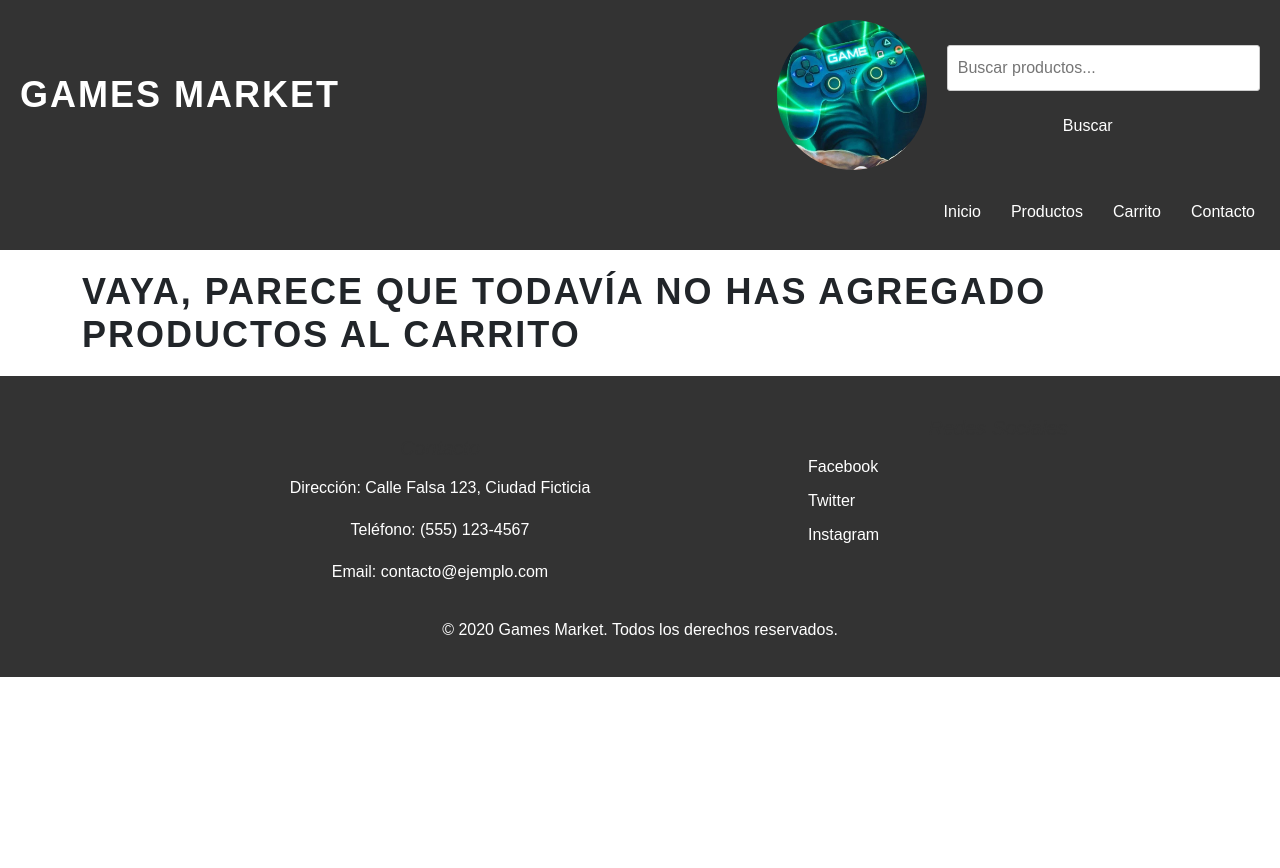
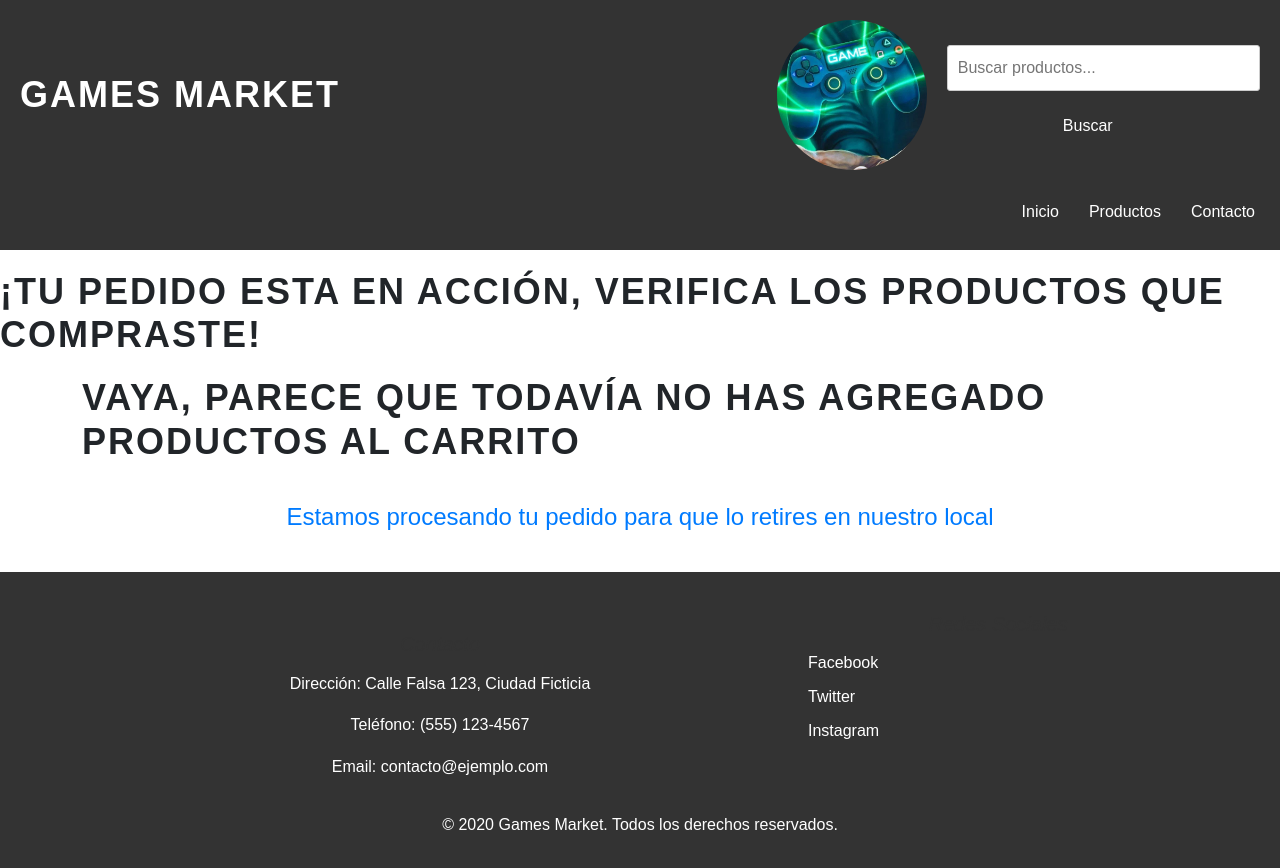
Before and after one commit to santymoreschi/1erPreEntregaJS-Moreschi, a plain HTML site: page pages/carrito.html in a window 1280 px wide. Before the commit the page ends 800 px from the top, so only its background shows below. Drawn offline with nearby package versions, Linux system fonts and the light colour scheme.

Commit message:
tercer PreEntrega

```diff
--- a/js/carrito.js
+++ b/js/carrito.js
@@ -2,7 +2,7 @@
 document.querySelector('.menu-icon').addEventListener('click', () => {
     document.querySelector('.nav-links').classList.toggle('active');
 });
-const carritoContainer = document.getElementById("carritoContainer")
+const carritoContainer = document.getElementById("carritoContainer" , "eliminarProdcuto")
 let cartItems = JSON.parse(localStorage.getItem("cartItems")) || [];
 console.table(cartItems);
 const setCartItems = new Set(cartItems)
@@ -15,8 +15,36 @@ if (cartItems.length > 0) {
     <p>Categoría: ${i.category}</p>
     <p>Cantidad: ${i.quantity}</p>
     <p>Precio: $${i.price * i.quantity}</p>
+
 `
 })
 }else{
     carritoContainer.innerHTML = `<h1>Vaya, parece que todavía no has agregado productos al carrito</h1>`
 }
+/*
+let Eliminar = carritoContainer.querySelector(".delete-product")
+Eliminar.addEventListener("click", () => {
+    eliminarProdcuto(producto.id);
+})
+const eliminarProdcuto = (id) => {
+    const foundId = carrito.find((Element) => Element.id === id);
+
+    console.table(foundId);
+
+    carrito = carrito.filter((carritoid) => {
+        return carritoid !== foundId;
+    });
+}*/
+/*
+<button type="button" className={Styles.eliminar} onClick={() => eliminarProdcuto(producto.id)}>Eliminar Producto</button>
+
+const eliminarProdcuto = (id) => {
+    console.table(id);
+}
+
+return (
+    <component {
+        eliminarProdcuto={eliminarProdcuto}
+    }
+    />
+)*/
--- a/js/inicio.js
+++ b/js/inicio.js
@@ -2,6 +2,8 @@
 document.querySelector('.menu-icon').addEventListener('click', () => {
     document.querySelector('.nav-links').classList.toggle('active');
 });
+
+
 
 /*
 // Función para saludar al cliente y solicitar nombre, edad y localidad
--- a/pages/carrito.html
+++ b/pages/carrito.html
@@ -37,19 +37,13 @@
     <ul class="nav-links">
         <li><a href="../index.html">Inicio</a></li>
         <li><a href="productos.html">Productos</a></li>
-        <li><a href="carrito.html">Carrito</a></li>
         <li><a href="contacto.html">Contacto</a></li>
     </ul>
     </nav>
-    <section id="carritoContainer" class="container"></section>
-    <!-- <h2>TU PEDIDO ESTA EN ACCIÓN</h2>
-<h3>"Gracias por realizar tu compra. ¡Valoramos tu apoyo y confianza en nuestros productos/servicios!"</h3 >
-<div class="foto">
-    <img src="https://img.freepik.com/vector-premium/pedido-cerrado-ilustracion-vector-plano-icono-estado-procesamiento-pedidos-compras-moviles-hombre-pie-junto-gran-telefono-inteligente-carrito-compras-pantalla-compras-digitales-pedido-enviado-cerrado_241107-1213.jpg?w=996"
-        alt="Gracias por tu compra" width="300px" height="300px">
-</div>
-<h4>Estamos procesando tu pedido para que lo retires en nuestro local</h3>
-<h5>En unos minutos recibirás tu ticket en tu correo electrónico</h4> -->
+    <h1>¡TU PEDIDO ESTA EN ACCIÓN, VERIFICA LOS PRODUCTOS QUE COMPRASTE!</h1>
+    <section id="carritoContainer" class="container">
+    </section>
+    <h2>Estamos procesando tu pedido para que lo retires en nuestro local</h2>
     <footer class="footer">
     <div class="container">
         <div class="contact-info">
```
Also changed, not shown: js/productos.js (+3 -6 lines), pages/productos.html (+1 -0 lines).
